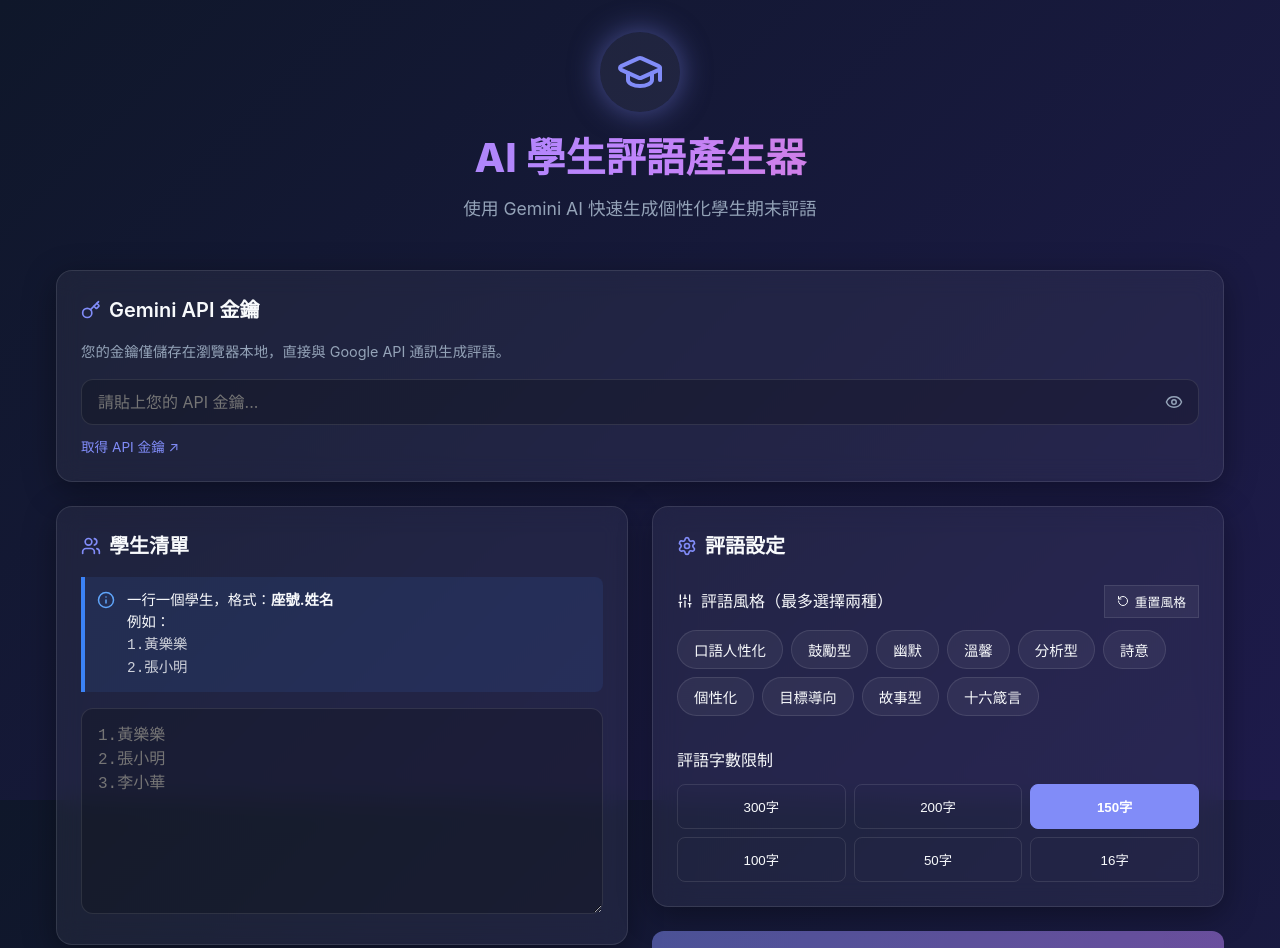
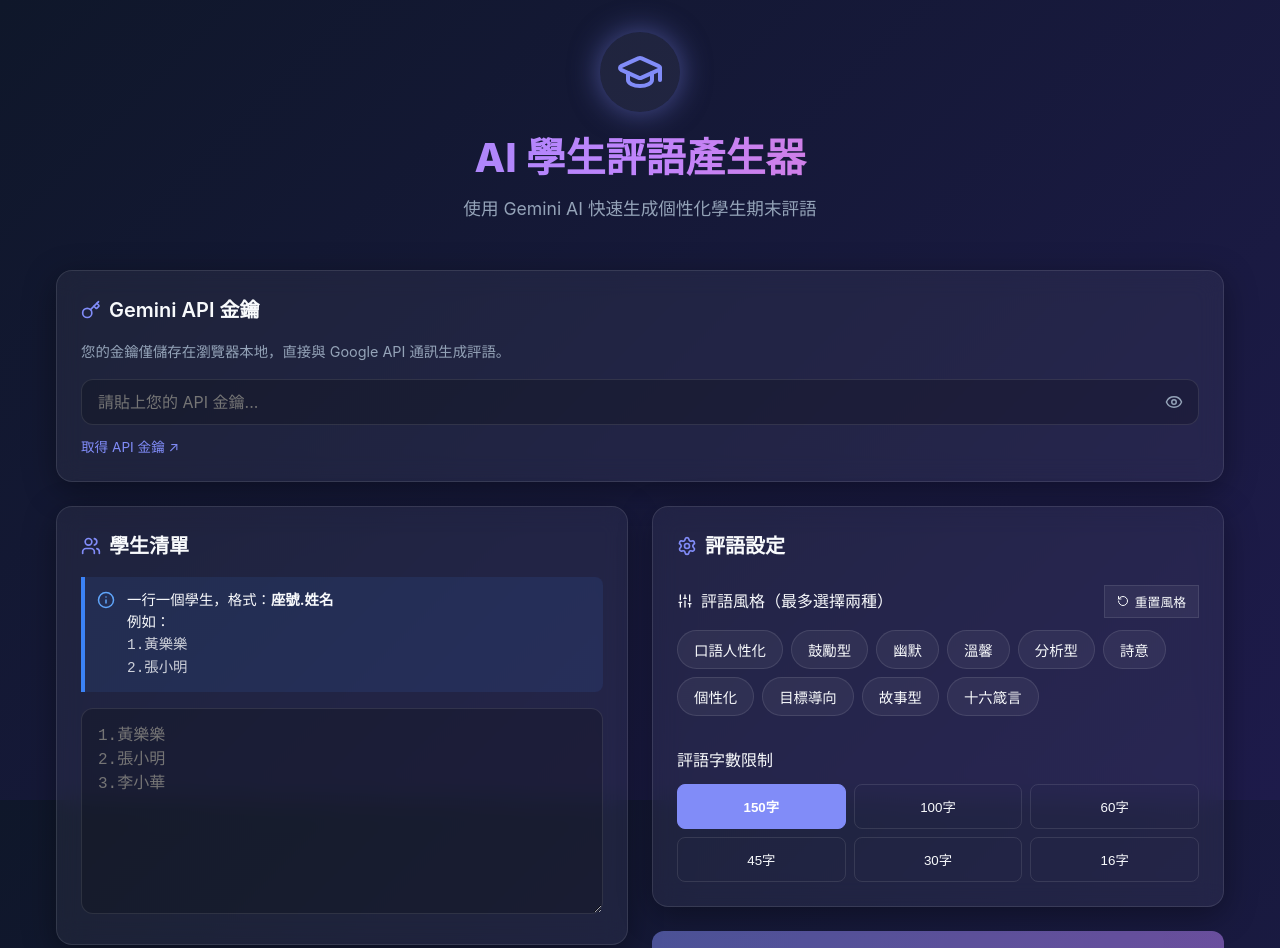
Before and after one commit to evanslin1997/Teacher, a React (Vite) app: page / in a window 1280 px wide. Shown: the top 948 px of the page. Built offline with nearby package versions, Linux system fonts and the light colour scheme.

Commit message:
fix word amount

```diff
--- a/src/components/ControlPanel.jsx
+++ b/src/components/ControlPanel.jsx
@@ -7,11 +7,11 @@ const STYLE_OPTIONS = [
 ];
 
 const WORD_COUNT_OPTIONS = [
-    { label: '300字', value: 300 },
-    { label: '200字', value: 200 },
     { label: '150字', value: 150 },
     { label: '100字', value: 100 },
-    { label: '50字', value: 50 },
+    { label: '60字', value: 60 },
+    { label: '45字', value: 45 },
+    { label: '30字', value: 30 },
     { label: '16字', value: 16 }
 ];
 
```
